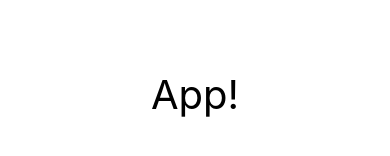
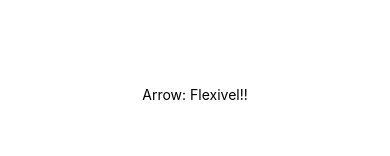
Before and after one commit to JulioAugustoS/exercicios, a React Native app: screen / in a window 390 px wide. Shown: the part 328-484 px from the top of the page. Built offline with nearby package versions, Linux system fonts and the light colour scheme.

Commit message:
Criação de um novo componente

```diff
--- a/index.js
+++ b/index.js
@@ -1,7 +1,5 @@
-/** @format */
+import {AppRegistry} from 'react-native'
+import App from './src/App';
+import {name as appName} from './app.json'
 
-import {AppRegistry} from 'react-native';
-import App from './App';
-import {name as appName} from './app.json';
-
-AppRegistry.registerComponent(appName, () => App);
+AppRegistry.registerComponent(appName, () => App)
--- a/App.js
+++ b/src/App.js
@@ -1,11 +1,12 @@
 import React, { Component } from 'react'
 import { View, Text, StyleSheet } from 'react-native'
+import Simples from './componentes/Simples'
 
 class App extends Component {
 	render(){
 		return (
 			<View style={styles.container}>
-				<Text style={styles.f20}>App!</Text>
+				<Simples texto='Flexivel!!' />
 			</View>
 		)
 	}
@@ -16,9 +17,6 @@ const styles = StyleSheet.create({
 		flex: 1,
 		justifyContent: 'center',
 		alignItems: 'center',
-	},
-	f20: {
-		fontSize: 40
 	}
 })
 
--- /dev/null
+++ b/src/componentes/Simples.js
@@ -0,0 +1,10 @@
+import React from 'react'
+import { Text } from 'react-native'
+
+// export default function(props) {
+//     return <Text>{props.texto}</Text>
+// }
+
+export default props => {
+    return <Text>Arrow: {props.texto}</Text>
+}
```
